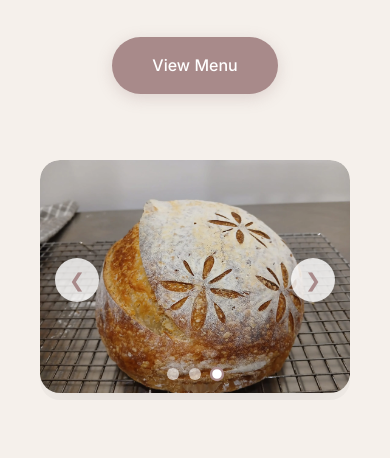
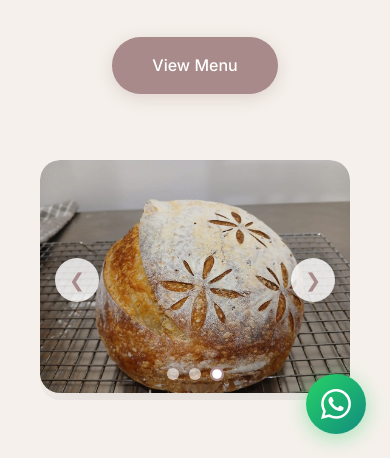
Before and after one commit to ahmadsayed/wheatbunny, a website: page index.html in a window 390 px wide. Shown: the part 386-844 px from the top of the page. Drawn offline with nearby package versions, Linux system fonts and the light colour scheme.

Commit message:
feat: add floating WhatsApp button for desktop and mobile

```diff
--- a/index.html
+++ b/index.html
@@ -784,6 +784,13 @@
         </div>
     </footer>
 
+    <!-- Floating WhatsApp Button -->
+    <a href="https://wa.me/6585157245" target="_blank" class="whatsapp-float" aria-label="Chat with us on WhatsApp">
+        <svg xmlns="http://www.w3.org/2000/svg" width="28" height="28" viewBox="0 0 24 24" fill="currentColor" stroke="none">
+            <path d="M17.472 14.382c-.297-.149-1.758-.867-2.03-.967-.273-.099-.471-.148-.67.15-.197.297-.767.966-.94 1.164-.173.199-.347.223-.644.075-.297-.15-1.255-.463-2.39-1.475-.883-.788-1.48-1.761-1.653-2.059-.173-.297-.018-.458.13-.606.134-.133.298-.347.446-.52.149-.174.198-.298.298-.497.099-.198.05-.371-.025-.52-.075-.149-.669-1.612-.916-2.207-.242-.579-.487-.5-.669-.51-.173-.008-.371-.01-.57-.01-.198 0-.52.074-.792.372-.272.297-1.04 1.016-1.04 2.479 0 1.462 1.065 2.875 1.213 3.074.149.198 2.096 3.2 5.077 4.487.709.306 1.262.489 1.694.625.712.227 1.36.195 1.871.118.571-.085 1.758-.719 2.006-1.413.248-.694.248-1.289.173-1.413-.074-.124-.272-.198-.57-.347m-5.421 7.403h-.004a9.87 9.87 0 01-5.031-1.378l-.361-.214-3.741.982.998-3.648-.235-.374a9.86 9.86 0 01-1.51-5.26c.001-5.45 4.436-9.884 9.888-9.884 2.64 0 5.122 1.03 6.988 2.898a9.825 9.825 0 012.893 6.994c-.003 5.45-4.437 9.884-9.885 9.884m8.413-18.297A11.815 11.815 0 0012.05 0C5.495 0 .16 5.335.157 11.892c0 2.096.547 4.142 1.588 5.945L.057 24l6.305-1.654a11.882 11.882 0 005.683 1.448h.005c6.554 0 11.89-5.335 11.893-11.893a11.821 11.821 0 00-3.48-8.413z"/>
+        </svg>
+    </a>
+
     <script src="main.js"></script>
 </body>
 </html>
--- a/styles.css
+++ b/styles.css
@@ -1308,4 +1308,48 @@
     .method-hint {
         font-size: 0.75rem;
     }
+
+    /* Mobile floating WhatsApp button */
+    .whatsapp-float {
+        width: 52px;
+        height: 52px;
+        bottom: 16px;
+        right: 16px;
+    }
+
+    .whatsapp-float svg {
+        width: 26px;
+        height: 26px;
+    }
 }
+
+/* Floating WhatsApp Button */
+.whatsapp-float {
+    position: fixed;
+    bottom: 24px;
+    right: 24px;
+    width: 60px;
+    height: 60px;
+    background: linear-gradient(135deg, #25D366, #128C7E);
+    color: var(--white);
+    border-radius: 50%;
+    display: flex;
+    align-items: center;
+    justify-content: center;
+    text-decoration: none;
+    box-shadow: 0 4px 20px rgba(37, 211, 102, 0.4);
+    transition: all 0.3s ease;
+    z-index: 999;
+    cursor: pointer;
+}
+
+.whatsapp-float:hover {
+    transform: scale(1.1) translateY(-2px);
+    box-shadow: 0 8px 30px rgba(37, 211, 102, 0.5);
+}
+
+.whatsapp-float svg {
+    width: 30px;
+    height: 30px;
+    display: block;
+}
```
Also changed, not shown: release/index.html, release/styles.css.
